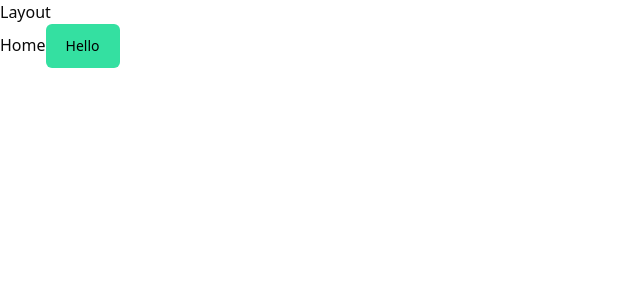
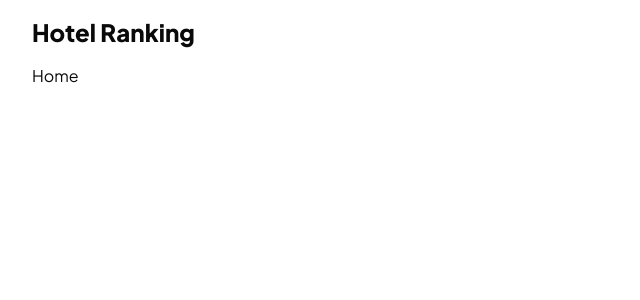
Before and after one commit to AnointingMax/codygo_interview, a React (Vite) app in the folder frontend/: page / in a window 1280 px wide. Shown: the top 300 px of the page, without its empty margins (0-640 px from the left). Built offline with nearby package versions, Linux system fonts and the light colour scheme.

Commit message:
Added pages

```diff
--- a/frontend/index.html
+++ b/frontend/index.html
@@ -4,6 +4,10 @@
 		<meta charset="UTF-8" />
 		<link rel="icon" type="image/svg+xml" href="/vite.svg" />
 		<meta name="viewport" content="width=device-width, initial-scale=1.0" />
+		<link rel="preconnect" href="https://fonts.googleapis.com">
+		<link rel="preconnect" href="https://fonts.gstatic.com" crossorigin>
+		<link href="https://fonts.googleapis.com/css2?family=Plus+Jakarta+Sans:ital,wght@0,200..800;1,200..800&display=swap"
+			rel="stylesheet">
 		<title>Hotel Ranking</title>
 	</head>
 	<body>
--- a/frontend/src/App.css
+++ b/frontend/src/App.css
@@ -66,3 +66,7 @@
 		@apply bg-background text-foreground;
 	}
 }
+
+html {
+	font-family: "Plus Jakarta Sans", sans-serif;
+}
--- a/frontend/src/App.tsx
+++ b/frontend/src/App.tsx
@@ -1,7 +1,7 @@
 import "./App.css";
 import { createBrowserRouter, RouterProvider } from "react-router-dom";
 import { Layout } from "@/components";
-import { Button } from "@/components/ui/button";
+import { Details, Home } from "@/pages";
 
 function App() {
 	const router = createBrowserRouter([
@@ -11,16 +11,11 @@ function App() {
 			children: [
 				{
 					index: true,
-					element: (
-						<div>
-							Home
-							<Button>Hello</Button>
-						</div>
-					),
+					element: <Home />,
 				},
 				{
 					path: ":id",
-					element: <div>Details</div>,
+					element: <Details />,
 				},
 			],
 		},
--- a/frontend/src/components/Layout.tsx
+++ b/frontend/src/components/Layout.tsx
@@ -3,12 +3,20 @@ import { Toaster } from "./ui/toaster";
 
 const Layout = () => {
 	return (
-		<div>
-			Layout
+		<div className="*:px-8">
+			<TopNav />
 			<Outlet />
 			<Toaster />
 		</div>
 	);
 };
 
+const TopNav = () => {
+	return (
+		<div className="flex items-center justify-between py-4">
+			<h1 className="text-2xl font-extrabold">Hotel Ranking</h1>
+		</div>
+	);
+};
+
 export default Layout;
--- /dev/null
+++ b/frontend/src/pages/Details.tsx
@@ -0,0 +1,5 @@
+const Details = () => {
+	return <div>Details</div>;
+};
+
+export default Details;
--- /dev/null
+++ b/frontend/src/pages/Home.tsx
@@ -0,0 +1,5 @@
+const Home = () => {
+	return <div>Home</div>;
+};
+
+export default Home;
--- /dev/null
+++ b/frontend/src/pages/index.ts
@@ -0,0 +1,4 @@
+import Home from "./Home"
+import Details from "./Details"
+
+export { Home, Details }
```
